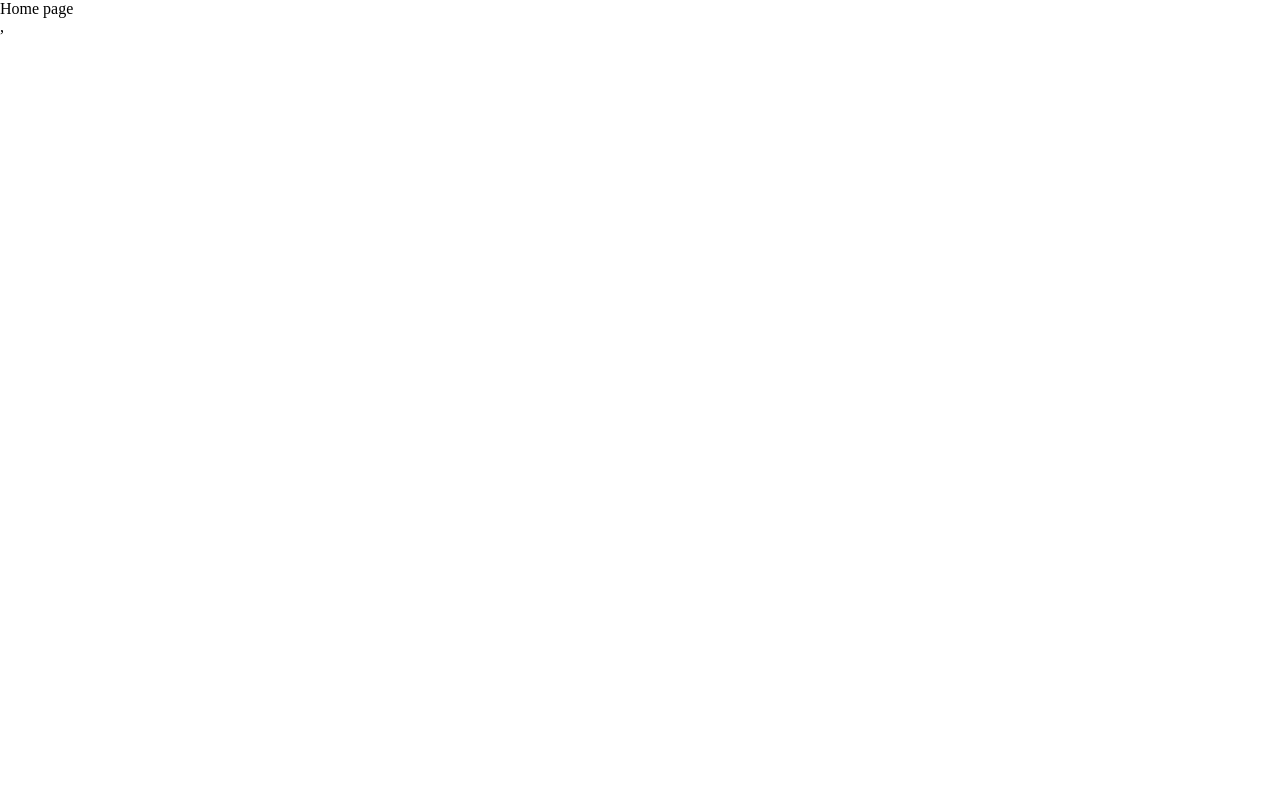
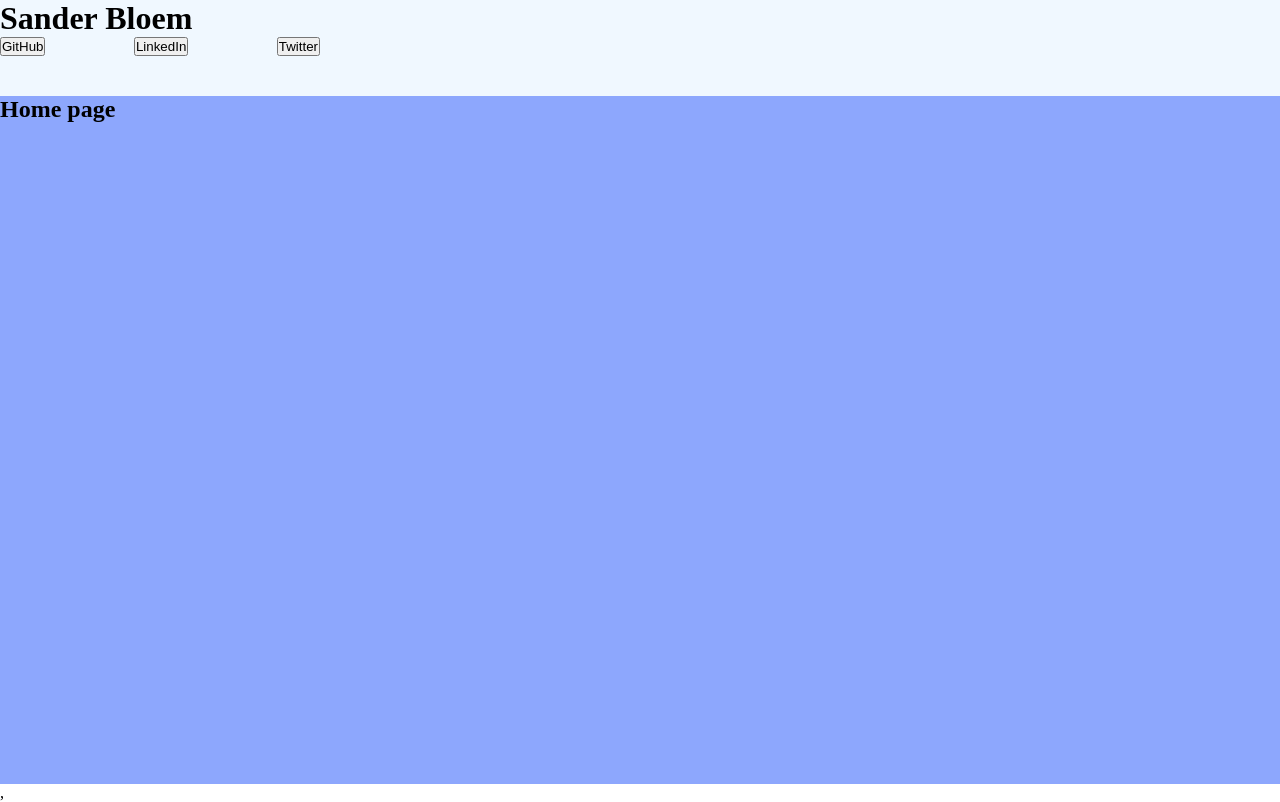
Before and after one commit to Sanderbloem050/Portfolio, a React (Create React App) app: page / in a window 1280 px wide. Built offline with nearby package versions, Linux system fonts and the light colour scheme.

Commit message:
page and header init

```diff
--- a/src/App.js
+++ b/src/App.js
@@ -1,11 +1,16 @@
 import { Route, Routes } from "react-router-dom";
 import HomePage from "./pages/Home";
+import Header from "./Components/Header/Header";
+import "./index.css";
 
 function App() {
   return (
-    <Routes>
-      <Route exact path="/" element={<HomePage />} />
-    </Routes>
+    <div className="maincontainer">
+      <Header />
+      <Routes>
+        <Route exact path="/" element={<HomePage />} />
+      </Routes>
+    </div>
   );
 }
 
--- /dev/null
+++ b/src/Components/Header/Header.js
@@ -0,0 +1,17 @@
+import classes from "./Header.module.css";
+
+function Header() {
+  return (
+    <div className={classes.header}>
+      <div className={classes.logo}>
+        <h1>Sander Bloem</h1>
+      </div>
+      <div className={classes.socials}>
+        <button>GitHub</button>
+        <button>LinkedIn</button>
+        <button>Twitter</button>
+      </div>
+    </div>
+  );
+}
+export default Header;
--- /dev/null
+++ b/src/Components/Header/Header.module.css
@@ -0,0 +1,13 @@
+.header {
+  height: 6rem;
+  background-color: aliceblue;
+}
+.logo {
+  width: 20rem;
+}
+.socials {
+  width: 20rem;
+  display: flex;
+  align-items: flex-end;
+  justify-content: space-between;
+}
--- a/src/index.css
+++ b/src/index.css
@@ -3,3 +3,7 @@
   padding: 0;
   box-sizing: border-box;
 }
+.maincontainer {
+  background-color: rgb(141, 167, 253);
+  height: 98vh;
+}
--- a/src/pages/Home.js
+++ b/src/pages/Home.js
@@ -1,6 +1,10 @@
 import React from "react";
 
 function HomePage() {
-  return <div>Home page</div>;
+  return (
+    <div>
+      <h2>Home page</h2>
+    </div>
+  );
 }
 export default HomePage;
```
